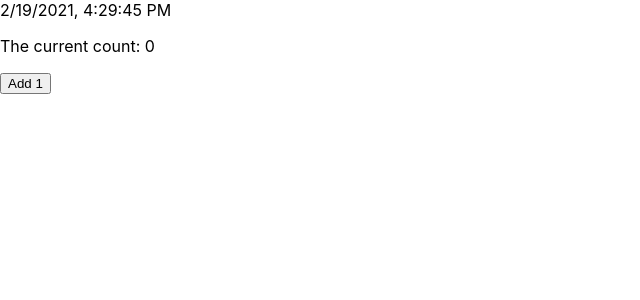
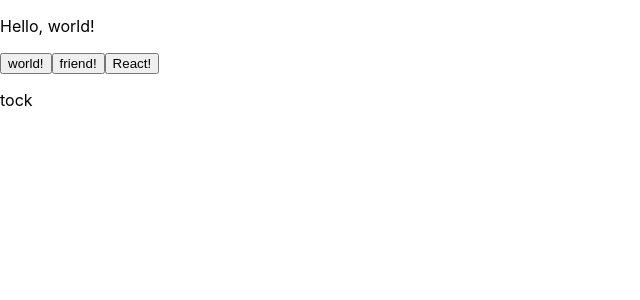
Before and after one commit to Nishat322/react-playground-v2, a React (Create React App) app: page / in a window 1280 px wide. Shown: the top 300 px of the page, without its empty margins (0-640 px from the left). Built offline with nearby package versions, Linux system fonts and the light colour scheme.

Commit message:
HelloWorld and Bomb

```diff
--- a/src/index.js
+++ b/src/index.js
@@ -3,7 +3,8 @@ import ReactDOM from 'react-dom'
 //import App from './App'
 //import App from './composition/App'
 //import App from './messages/App'
-import App from './state/App'
+//import App from './state/App'
+import App from './state-drills/App'
 import './index.css'
 
 ReactDOM.render(
--- /dev/null
+++ b/src/state-drills/App.js
@@ -0,0 +1,17 @@
+import React, { Component } from 'react'
+import HelloWorld from './HelloWorld'
+import Bomb from './Bomb'
+
+class App extends Component {
+    state = {  }
+    render() {
+        return (
+            <div className = 'App'>
+                <HelloWorld/>
+                <Bomb/>
+            </div>
+        )
+    }
+}
+
+export default App;
--- /dev/null
+++ b/src/state-drills/Bomb.js
@@ -0,0 +1,42 @@
+import React, { Component } from 'react'
+
+class Bomb extends Component {
+    state = {
+        count: 0
+    }
+
+    componentDidMount(){
+        this.interval = setInterval(() => {
+            this.setState({
+                count: this.state.count + 1
+            })
+        }, 1000);
+    }
+
+    componentWillUnmount(){
+        clearInterval(this.interval)
+    }
+
+    renderDisplay(){
+        if(this.state.count >= 8){
+            clearInterval(this.interval)
+            return 'BOOM!'
+        }
+        else if (this.state.count%2 === 0){
+            return 'tick'
+        }
+        else {
+            return 'tock'
+        }
+    }
+
+    render() {
+        return (
+            <div className = 'Bomb'>
+                <p>{this.renderDisplay()}</p>
+            </div>
+        )
+    }
+}
+
+export default Bomb
--- /dev/null
+++ b/src/state-drills/HelloWorld.js
@@ -0,0 +1,38 @@
+import React, { Component } from 'react'
+
+class HelloWorld extends Component {
+    state = {
+        who: 'world!'
+    }
+
+    handleButtonClicked(sent){
+        this.setState({
+            who: sent
+        })
+    }
+
+    render() {
+        return (
+            <div className = 'Hello World'>
+                <p> Hello, {this.state.who}</p>
+                <button
+                    onClick = {() => this.handleButtonClicked('world!')}
+                >
+                    world!
+                </button>
+                <button
+                    onClick = {() => this.handleButtonClicked('friend!')}
+                >
+                    friend!
+                </button>
+                <button
+                    onClick = {() => this.handleButtonClicked('React!')}
+                >
+                    React!
+                </button>
+            </div>
+        )
+    }
+}
+
+export default HelloWorld;
--- a/src/state/Counter.js
+++ b/src/state/Counter.js
@@ -1,11 +1,8 @@
 import React, { Component } from 'react'
 
 class Counter extends Component {
-    constructor(props){
-        super(props)
-        this.state = {
-            count: 0
-        }
+    state = {
+        count: 0
     }
 
     static defaultProps = {
```
